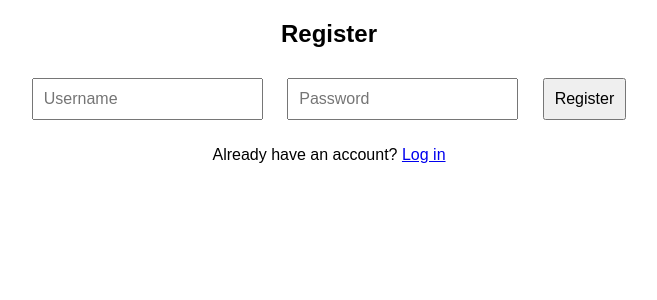
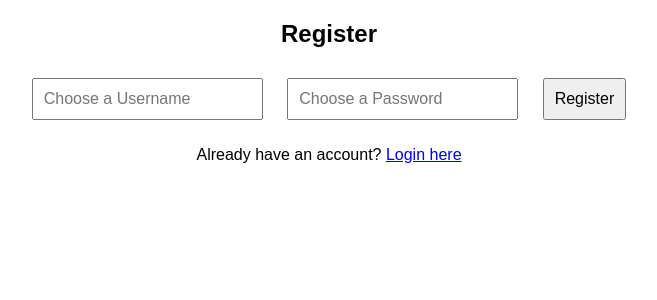
Before and after one commit to EnderDeV123/MassageApp, a Flask app: template templates/register.html in a window 1280 px wide. Shown: the top 300 px of the page, without its empty margins (311-968 px from the left). Run offline with Flask 3, Linux system fonts and the light colour scheme; the template is opened without the code that fills it, so the values that code supplies are empty.

Commit message:
Update register.html

```diff
--- a/templates/register.html
+++ b/templates/register.html
@@ -1,11 +1,20 @@
-{% extends 'base.html' %}
-{% block title %}Register{% endblock %}
-{% block content %}
-<h2>Register</h2>
-<form method="POST">
-    <input type="text" name="username" placeholder="Username" required>
-    <input type="password" name="password" placeholder="Password" required>
-    <button type="submit">Register</button>
-</form>
-<p>Already have an account? <a href="{{ url_for('login') }}">Log in</a></p>
-{% endblock %}
+<!DOCTYPE html>
+<html lang="en">
+<head>
+    <meta charset="UTF-8">
+    <meta name="viewport" content="width=device-width, initial-scale=1.0">
+    <title>Register</title>
+    <link rel="stylesheet" href="styles.css">
+</head>
+<body>
+    <div class="register-container">
+        <h2>Register</h2>
+        <form action="/register" method="POST">
+            <input type="text" name="username" placeholder="Choose a Username" required>
+            <input type="password" name="password" placeholder="Choose a Password" required>
+            <button type="submit">Register</button>
+        </form>
+        <p>Already have an account? <a href="/login">Login here</a></p>
+    </div>
+</body>
+</html>
```
